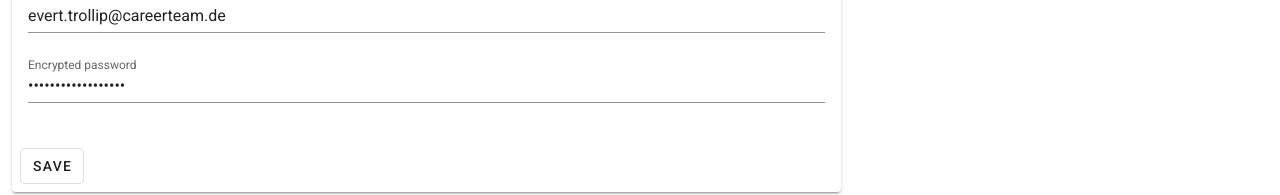
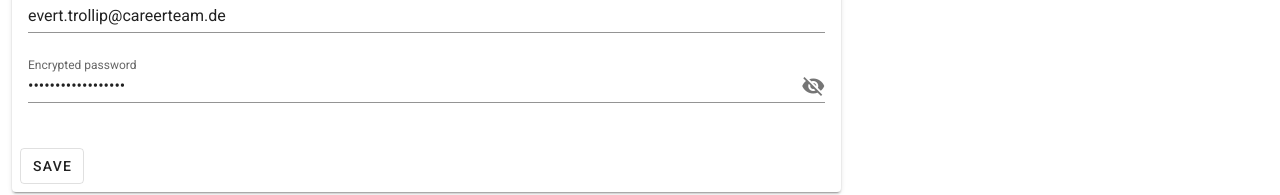
Before and after one commit to SaschaHgMann/user-profile, a Vue app: page / in a window 1280 px wide. Shown: the part 388-583 px from the top of the page. Built offline with nearby package versions, Linux system fonts and the light colour scheme.

Commit message:
Add showPassword

```diff
--- a/src/components/UserProfile.vue
+++ b/src/components/UserProfile.vue
@@ -33,10 +33,11 @@
             <v-text-field
               v-model="user.password"
               label="Encrypted password"
-              type=password
+              :type="showPassword ? 'text' : 'password'"
+              :append-icon="showPassword ? 'mdi-eye' : 'mdi-eye-off'"
+              @click:append="showPassword = !showPassword"
             >
             </v-text-field>
-
           </v-card-text>
 
           <v-card-actions>
@@ -44,6 +45,7 @@
             <v-btn
               outlined
               text
+              @click="savePrimaryUserDetails(user.first_name)"
             >
               Save
             </v-btn>
@@ -70,6 +72,9 @@
   name: 'UserProfile',
   props: ['user'],
   data: () => ({
+
+  showPassword: false
+
   }),
 };
 </script>
```
